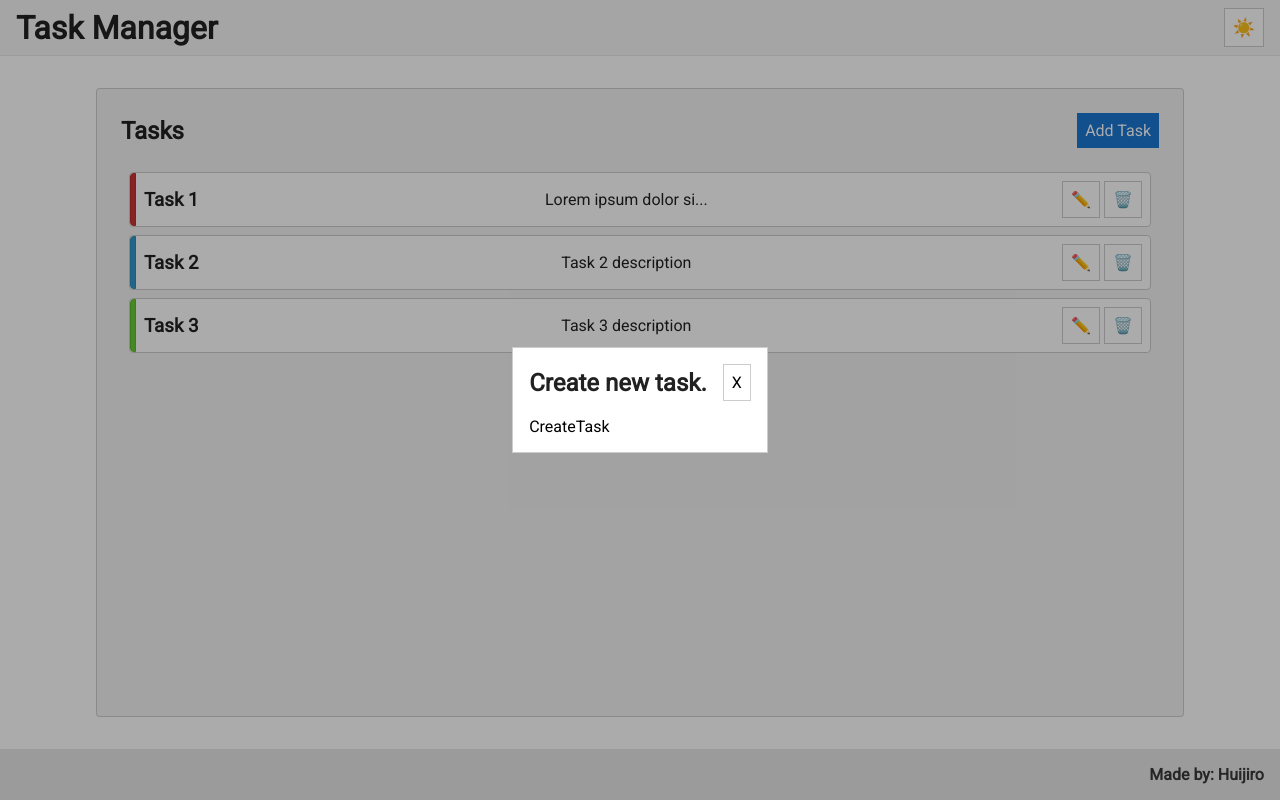
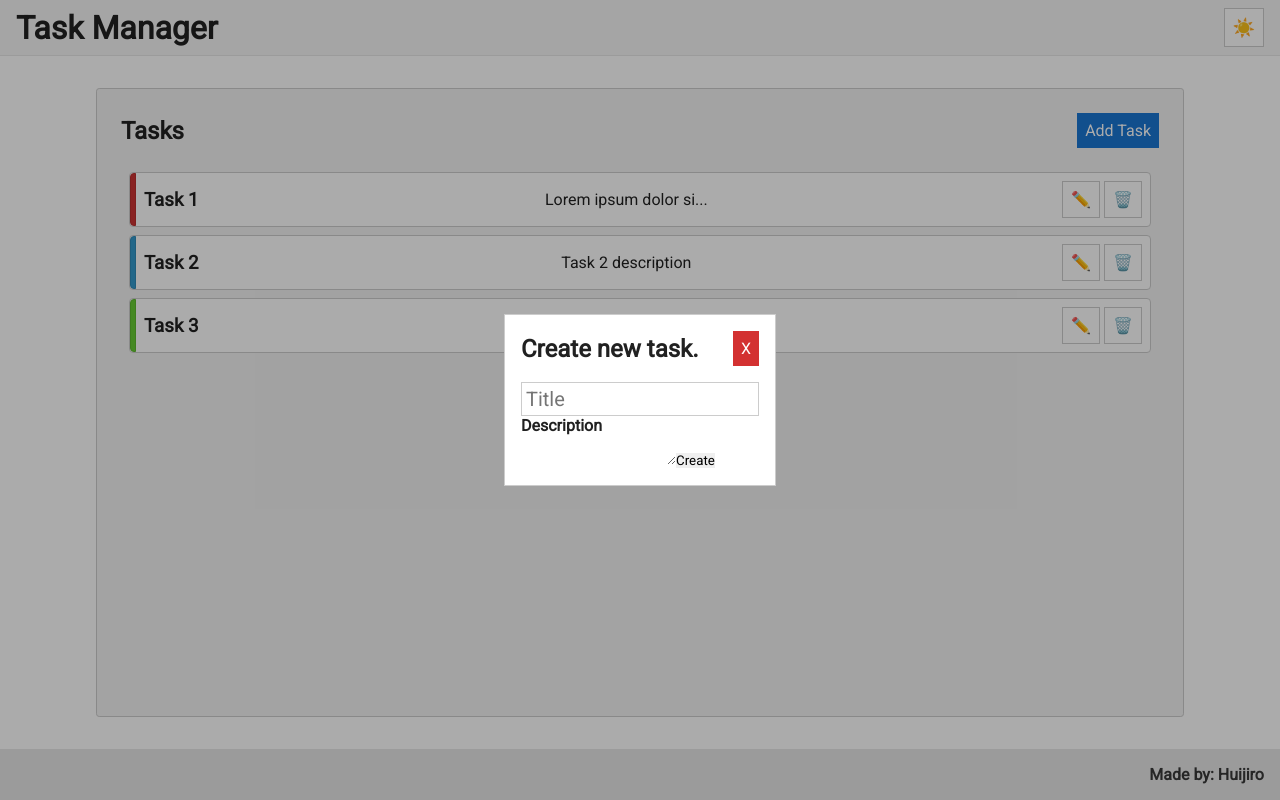
Before and after one commit to Huijiro/ebytr-frontend, a React (Vite) app: page / in a window 1280 px wide. Both pictures are taken after a click on the button "Add Task". Built offline with nearby package versions, Linux system fonts and the light colour scheme; a web font is replaced by a local one.

Commit message:
Added custom InputText component

```diff
--- /dev/null
+++ b/src/components/Form/InputText/index.tsx
@@ -0,0 +1,25 @@
+import { useContext } from 'react';
+import { ThemeContext } from '../../../utils/themeContext';
+import CSS from './input.module.css';
+
+interface Props {
+  label: string;
+  id: string;
+}
+
+function InputText({ label, id }: Props) {
+  const { mode } = useContext(ThemeContext);
+  return (
+    <label htmlFor={id}>
+      <input
+        className={CSS.input}
+        id={id}
+        type="text"
+        placeholder={label}
+        data-mode={mode}
+      />
+    </label>
+  );
+}
+
+export default InputText;
--- /dev/null
+++ b/src/components/Form/InputText/input.module.css
@@ -0,0 +1,28 @@
+.input {
+  font-size: 1.25em;
+  padding: 0.2em;
+}
+
+.input[data-mode='light'] {
+  background-color: hsl(0, 0%, 100%);
+  border: 1px solid hsl(0, 0%, 80%);
+}
+
+.input[data-mode='light']:focus {
+  border: 1px solid hsl(0, 0%, 40%);
+}
+
+.input[data-mode='dark'] {
+  background-color: hsl(0, 0%, 35%);
+  border: 1px solid hsl(0, 0%, 45%);
+}
+
+.input[data-mode='dark']:focus {
+  border: 1px solid hsl(0, 0%, 80%);
+  background-color: hsl(0, 0%, 30%);
+}
+
+.input[data-mode='dark']::placeholder {
+  color: hsl(0, 0%, 80%);
+  font-weight: 100;
+}
--- a/src/components/TaskSystem/TaskCreate/index.tsx
+++ b/src/components/TaskSystem/TaskCreate/index.tsx
@@ -1,5 +1,38 @@
+import { SyntheticEvent } from 'react';
+import InputText from '../../Form/InputText';
+import Text from '../../Text';
+import CSS from './create.module.css';
+
+interface FormOptions {
+  title: {
+    value: string;
+  };
+  description: {
+    value: string;
+  };
+}
+
 function TaskCreate() {
-  return <div>CreateTask</div>;
+  const submit = (event: SyntheticEvent) => {
+    event.preventDefault();
+    const form = event.target as HTMLFormElement & FormOptions;
+    const todo = {
+      title: form.title.value,
+      description: form.description.value,
+    };
+    console.log(todo);
+  };
+
+  return (
+    <form onSubmit={submit}>
+      <InputText label="Title" id="title" />
+      <label htmlFor="description">
+        <Text type="h4">Description</Text>
+        <textarea id="description" />
+      </label>
+      <button type="submit">Create</button>
+    </form>
+  );
 }
 
 export default TaskCreate;
--- a/src/components/TaskSystem/TaskModals/index.tsx
+++ b/src/components/TaskSystem/TaskModals/index.tsx
@@ -8,11 +8,35 @@ interface Modal {
 
   /* Create window toggle */
   openCreate: (isOpen: boolean) => void;
+
+  /* Is edit window open? */
+  edit: boolean;
+
+  /* Edit window toggle */
+  openEdit: (isOpen: boolean) => void;
+
+  /* Is delete window open? */
+  deleteTask: boolean;
+
+  /* Delete window toggle */
+  openDelete: (isOpen: boolean) => void;
+
+  /* Is task window open? */
+  task: boolean;
+
+  /* Task window toggle */
+  openTask: (isOpen: boolean) => void;
 }
 
 const TasksModalContext = createContext<Modal>({
   create: false,
   openCreate: () => {},
+  edit: false,
+  openEdit: () => {},
+  deleteTask: false,
+  openDelete: () => {},
+  task: false,
+  openTask: () => {},
 });
 
 interface Props {
@@ -21,11 +45,20 @@ interface Props {
 
 function TasksModalProvider({ children }: Props) {
   const [create, openCreate] = useState(false);
+  const [edit, openEdit] = useState(false);
+  const [deleteTask, openDelete] = useState(false);
+  const [task, openTask] = useState(false);
 
   const value = useMemo(
     () => ({
       create,
       openCreate,
+      edit,
+      openEdit,
+      deleteTask,
+      openDelete,
+      task,
+      openTask,
     }),
     [create],
   );
@@ -37,6 +70,22 @@ function TasksModalProvider({ children }: Props) {
           <TaskCreate />
         </Window>
       ) : null}
+      {edit ? (
+        <Window title="Edit task." setOpen={openEdit}>
+          <TaskCreate />
+        </Window>
+      ) : null}
+      {deleteTask ? (
+        <Window title="Delete task." setOpen={openDelete}>
+          <TaskCreate />
+        </Window>
+      ) : null}
+      {task ? (
+        <Window title="Task." setOpen={openTask}>
+          <TaskCreate />
+        </Window>
+      ) : null}
+
       {children}
     </TasksModalContext.Provider>
   );
--- a/src/components/TaskSystem/TaskModals/window.tsx
+++ b/src/components/TaskSystem/TaskModals/window.tsx
@@ -23,6 +23,7 @@ function Window({ title, setOpen, children }: Props) {
             onClick={() => {
               setOpen(false);
             }}
+            color="secondary"
           >
             X
           </Button>
--- a/src/styles.css
+++ b/src/styles.css
@@ -7,6 +7,10 @@
   transition: all 300ms;
 }
 
+*:focus {
+  outline: none;
+}
+
 html,
 body,
 #root,
```
Also changed, not shown: src/components/TaskSystem/TaskCreate/create.module.css (added).
